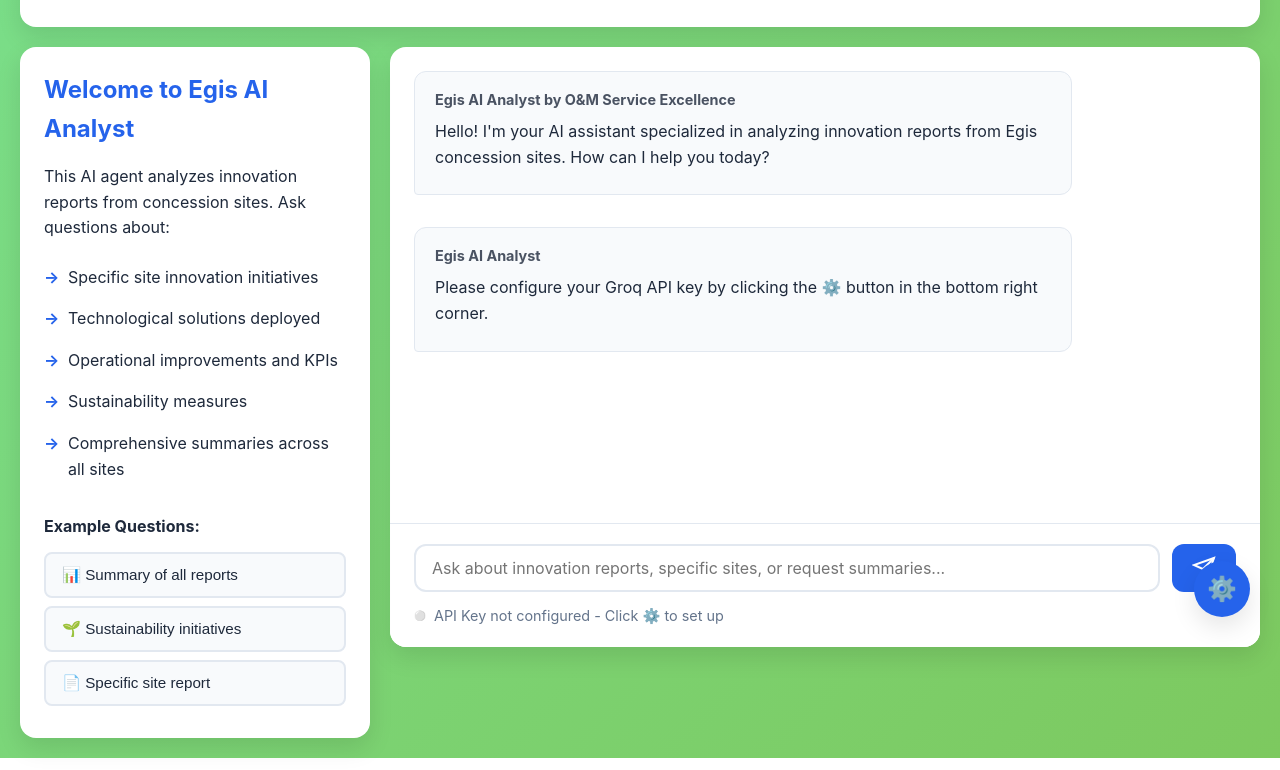
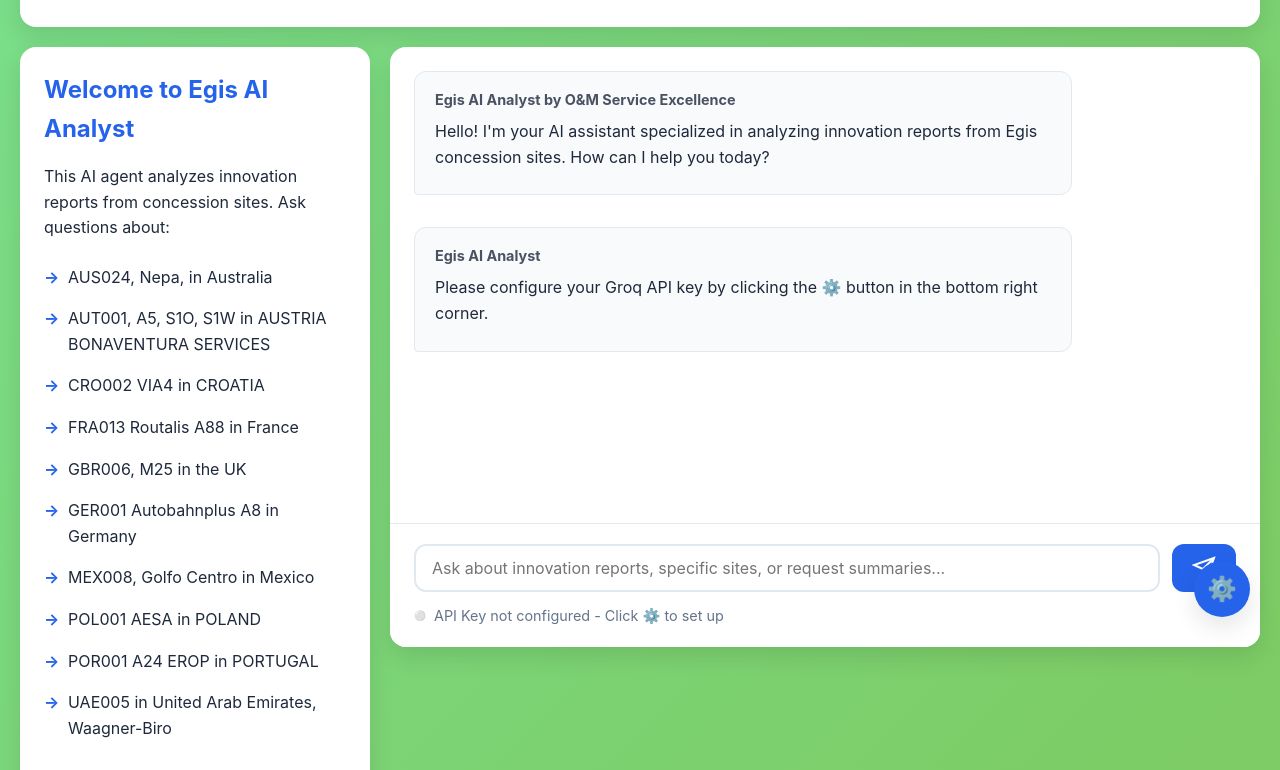
Before and after one commit to UliRdz/egis-test.ia, a plain HTML site: page index.html in a window 1280 px wide. Shown: the part 153-923 px from the top of the page. Drawn offline with Linux system fonts and the light colour scheme.

Commit message:
List of Sites added
Updated the HTML structure and content for the Egis AI Innovation Analyst page.

```diff
--- a/index.html
+++ b/index.html
@@ -3,7 +3,7 @@
 <head>
     <meta charset="UTF-8">
     <meta name="viewport" content="width=device-width, initial-scale=1.0">
-    <title>Egis Operations - AI Innovation Analyst</title>
+    <title>Egis O&M - AI Innovation Analyst</title>
     <link rel="stylesheet" href="styles.css">
 </head>
 <body>
@@ -11,7 +11,7 @@
         <!-- Header -->
         <header class="header">
             <div class="header-content">
-                <h1>Egis O&M Service de Excellence <img src="documents/egis.png" alt="Egis Logo" style="height:40px; vertical-align:middle; margin-right:10px;"></h1>
+                <h1>O&M Service de Excellence <img src="documents/egis.png" alt="Egis Logo" style="height:40px; vertical-align:middle; margin-right:10px;"></h1>
                 <p class="subtitle">AI Innovation Document Analyst</p>
             </div>
         </header>
@@ -24,11 +24,16 @@
                     <h2>Welcome to Egis AI Analyst</h2>
                     <p>This AI agent analyzes innovation reports from concession sites. Ask questions about:</p>
                     <ul>
-                        <li>Specific site innovation initiatives</li>
-                        <li>Technological solutions deployed</li>
-                        <li>Operational improvements and KPIs</li>
-                        <li>Sustainability measures</li>
-                        <li>Comprehensive summaries across all sites</li>
+                        <li>AUS024, Nepa, in Australia</li>
+                        <li>AUT001, A5, S1O, S1W in AUSTRIA BONAVENTURA SERVICES</li>
+                        <li>CRO002 VIA4 in CROATIA</li>
+                        <li>FRA013 Routalis A88 in France</li>
+                        <li>GBR006, M25 in the UK</li>
+                        <li>GER001 Autobahnplus A8 in Germany</li>
+                        <li>MEX008, Golfo Centro in Mexico</li>
+                        <li>POL001 AESA in POLAND</li>
+                        <li>POR001 A24 EROP in PORTUGAL</li>
+                        <li>UAE005 in United Arab Emirates, Waagner-Biro</li>
                     </ul>
                     <div class="example-questions">
                         <h3>Example Questions:</h3>
```
